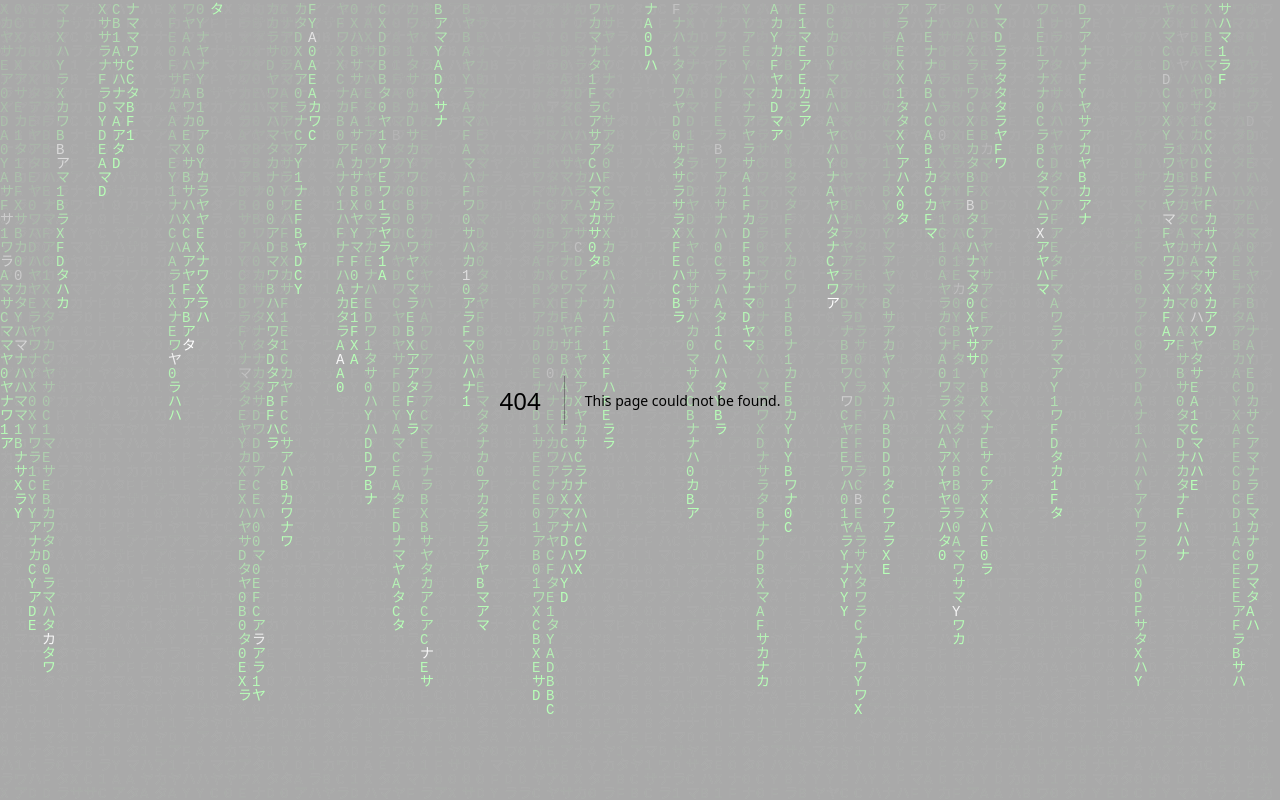
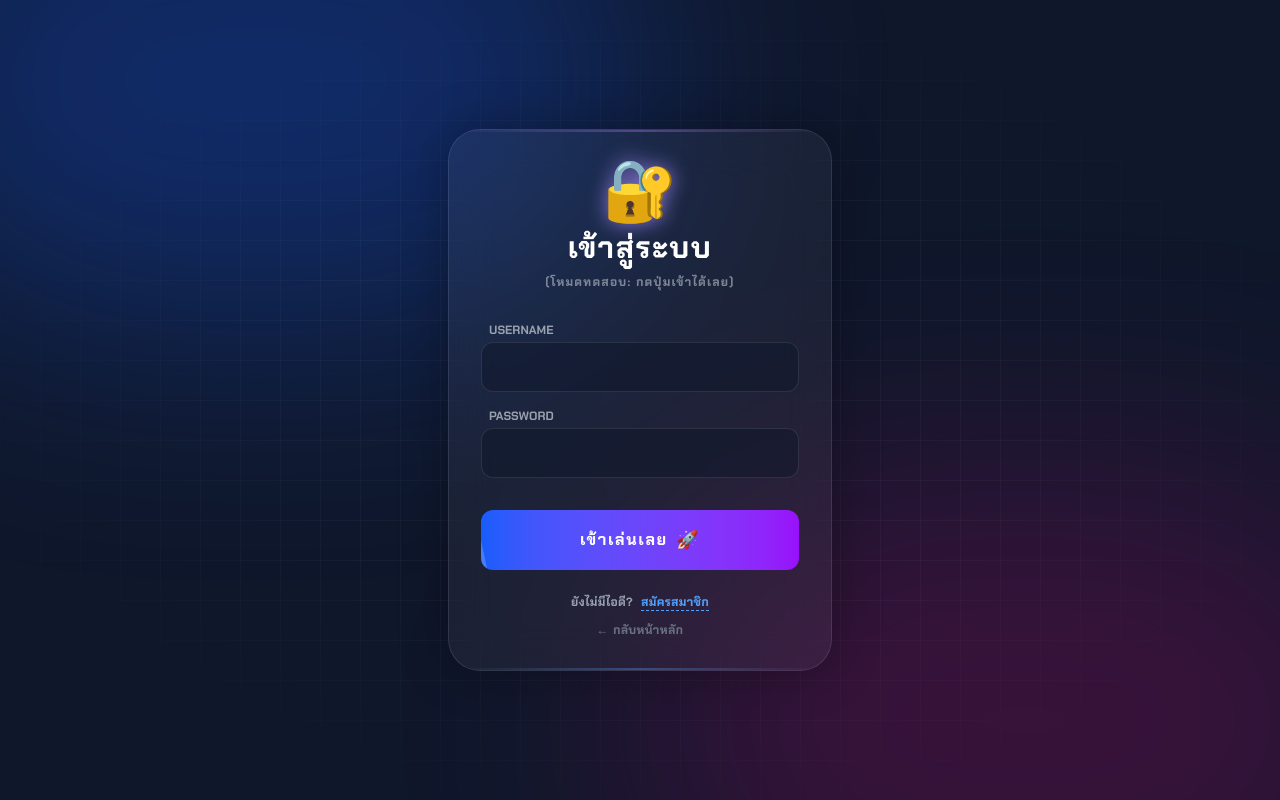
Before and after one commit to kkxpter/santi-game-pj-frontend, a Next.js app: page /login in a window 1280 px wide. Before the commit this address had no page. Built offline with nearby package versions, Linux system fonts and the light colour scheme.

Commit message:
update-login-by-cus

```diff
--- /dev/null
+++ b/app/login/page.tsx
@@ -0,0 +1,134 @@
+'use client';
+
+import { useState } from 'react';
+import { useRouter } from 'next/navigation';
+import Link from 'next/link';
+import React from 'react';
+// import { playSound } from '@/app/lib/sound'; // ⚠️ ถ้ายังไม่มีไฟล์เสียง ให้ปิดบรรทัดนี้ไว้ก่อนไม่งั้นจะ Error หาไฟล์ไม่เจอ
+
+export default function LoginPage() {
+  const router = useRouter();
+  const [isLoading, setIsLoading] = useState(false);
+  const [formData, setFormData] = useState({ username: '', password: '' });
+  const [error, setError] = useState('');
+
+  const handleChange = (e: React.ChangeEvent<HTMLInputElement>) => {
+    setFormData({ ...formData, [e.target.name]: e.target.value });
+  };
+
+  const handleLogin = async (e: React.FormEvent) => {
+    e.preventDefault();
+    // playSound('click'); // ⚠️ เปิดใช้เมื่อมีไฟล์เสียง
+    setError('');
+    setIsLoading(true);
+
+    try {
+      // --- จำลองโหลด ---
+      await new Promise(resolve => setTimeout(resolve, 1500));
+
+      // --- Login สำเร็จ ---
+      localStorage.setItem('isLoggedIn', 'true');
+      router.push('/');
+
+    } catch (err) {
+      // ✅ วิธีแก้ที่ 2: ไม่ใช้ any ตรงหัวข้อ แต่มาแปลงข้างในแทน (ผ่านทุกกฎ)
+      const errorMessage = (err as Error).message || 'เกิดข้อผิดพลาดที่ไม่รู้จัก';
+
+      console.log(errorMessage);
+      setError(errorMessage);
+      setIsLoading(false); // คืนค่าปุ่มให้กดได้ใหม่
+    }
+  };
+
+  return (
+    <main className="relative w-screen h-screen flex flex-col items-center justify-center p-4 overflow-hidden bg-slate-900 font-sans">
+
+      {/* Background Code (เหมือนเดิม) */}
+      <div className="absolute inset-0 z-0 overflow-hidden">
+         <div className="absolute inset-0 bg-[radial-gradient(ellipse_at_top,_var(--tw-gradient-stops))] from-purple-900 via-slate-900 to-black"></div>
+         <div className="absolute top-[-20%] left-[-10%] w-[60%] h-[60%] rounded-full bg-blue-600/30 blur-[120px] animate-pulse-slow mix-blend-screen"></div>
+         <div className="absolute bottom-[-20%] right-[-10%] w-[60%] h-[60%] rounded-full bg-pink-600/20 blur-[120px] animate-pulse-slow delay-1000 mix-blend-screen"></div>
+         <div className="absolute inset-0 bg-[linear-gradient(rgba(255,255,255,0.03)_1px,transparent_1px),linear-gradient(90deg,rgba(255,255,255,0.03)_1px,transparent_1px)] bg-[size:40px_40px] [mask-image:radial-gradient(ellipse_at_center,black_40%,transparent_80%)]"></div>
+      </div>
+
+      <div className="relative w-full max-w-sm bg-white/5 backdrop-blur-xl border border-white/10 rounded-[2rem] p-8 animate-fade-in z-10 shadow-[0_0_50px_rgba(0,0,0,0.3)] overflow-hidden">
+
+        {/* Decorative Lines */}
+        <div className="absolute top-0 left-0 w-full h-0.5 bg-gradient-to-r from-transparent via-purple-400/50 to-transparent opacity-70"></div>
+        <div className="absolute bottom-0 left-0 w-full h-0.5 bg-gradient-to-r from-transparent via-blue-400/50 to-transparent opacity-70"></div>
+
+        <div className="text-center mb-8">
+            <div className="text-6xl mb-2 animate-bounce drop-shadow-[0_0_10px_rgba(167,139,250,0.8)]">🔐</div>
+            <h1 className="text-3xl font-black text-white uppercase tracking-wider">เข้าสู่ระบบ</h1>
+            <p className="text-xs text-gray-400 mt-2 font-bold tracking-widest opacity-80">(โหมดทดสอบ: กดปุ่มเข้าได้เลย)</p>
+        </div>
+
+        <form onSubmit={handleLogin} className="flex flex-col gap-4">
+            <div className="group">
+                <label className="text-xs text-gray-400 font-bold ml-2 mb-1 block group-focus-within:text-blue-400 transition-colors">USERNAME</label>
+                <input
+                    type="text"
+                    name="username"
+                    value={formData.username}
+                    onChange={handleChange}
+                    className="w-full bg-slate-900/50 border border-white/10 rounded-xl px-4 py-3 text-white placeholder-gray-600 focus:outline-none focus:border-blue-500 focus:ring-1 focus:ring-blue-500 transition-all"
+                />
+            </div>
+
+            <div className="group">
+                <label className="text-xs text-gray-400 font-bold ml-2 mb-1 block group-focus-within:text-purple-400 transition-colors">PASSWORD</label>
+                <input
+                    type="password"
+                    name="password"
+                    value={formData.password}
+                    onChange={handleChange}
+                    className="w-full bg-slate-900/50 border border-white/10 rounded-xl px-4 py-3 text-white placeholder-gray-600 focus:outline-none focus:border-purple-500 focus:ring-1 focus:ring-purple-500 transition-all"
+                />
+            </div>
+
+            {error && (
+                <div className="text-red-400 text-xs text-center bg-red-500/10 p-2 rounded-lg border border-red-500/20 animate-pulse">
+                    ⚠️ {error}
+                </div>
+            )}
+
+            <button
+                type="submit"
+                disabled={isLoading}
+                className="mt-4 relative w-full p-4 rounded-xl bg-gradient-to-r from-blue-600 to-purple-600 text-white font-bold tracking-widest uppercase hover:shadow-[0_0_20px_rgba(147,51,234,0.5)] hover:scale-[1.02] active:scale-95 transition-all duration-300 disabled:opacity-50 disabled:cursor-not-allowed overflow-hidden group"
+            >
+                {isLoading ? (
+                    <div className="flex items-center justify-center gap-2">
+                        <div className="w-4 h-4 border-2 border-white/30 border-t-white rounded-full animate-spin"></div>
+                        <span>กำลังเชื่อมต่อ...</span>
+                    </div>
+                ) : (
+                    <span className="relative z-10 flex items-center justify-center gap-2">
+                        เข้าเล่นเลย <span className="text-lg">🚀</span>
+                    </span>
+                )}
+                {!isLoading && <div className="absolute inset-0 bg-white/20 translate-x-[-100%] group-hover:translate-x-[100%] transition-transform duration-700 skew-x-12"></div>}
+            </button>
+        </form>
+
+        <div className="mt-6 flex flex-col items-center gap-3 text-xs text-gray-400 font-bold tracking-wide">
+            <div>
+                ยังไม่มีไอดี?
+                {/* ถ้าจะใช้ playSound ให้เอาคอมเมนต์ออก */}
+                <Link href="/register" /* onClick={() => playSound('click')} */ className="text-blue-400 ml-2 hover:text-blue-300 underline decoration-dashed underline-offset-4 transition-colors">
+                    สมัครสมาชิก
+                </Link>
+            </div>
+
+            <button
+                onClick={() => { /* playSound('click'); */ router.push('/'); }}
+                className="text-gray-500 hover:text-white transition-colors flex items-center gap-1"
+            >
+                <span>←</span> กลับหน้าหลัก
+            </button>
+        </div>
+
+      </div>
+    </main>
+  );
+}
```
